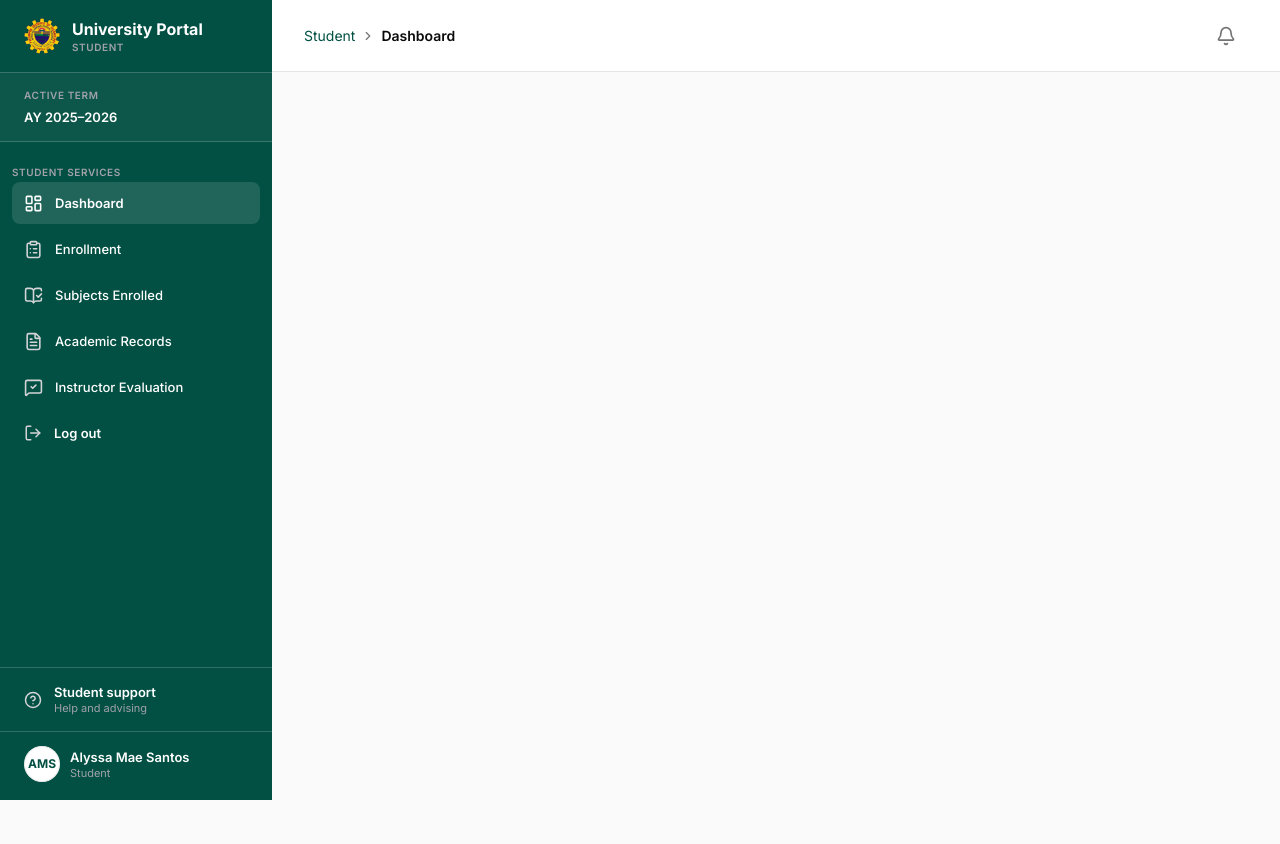
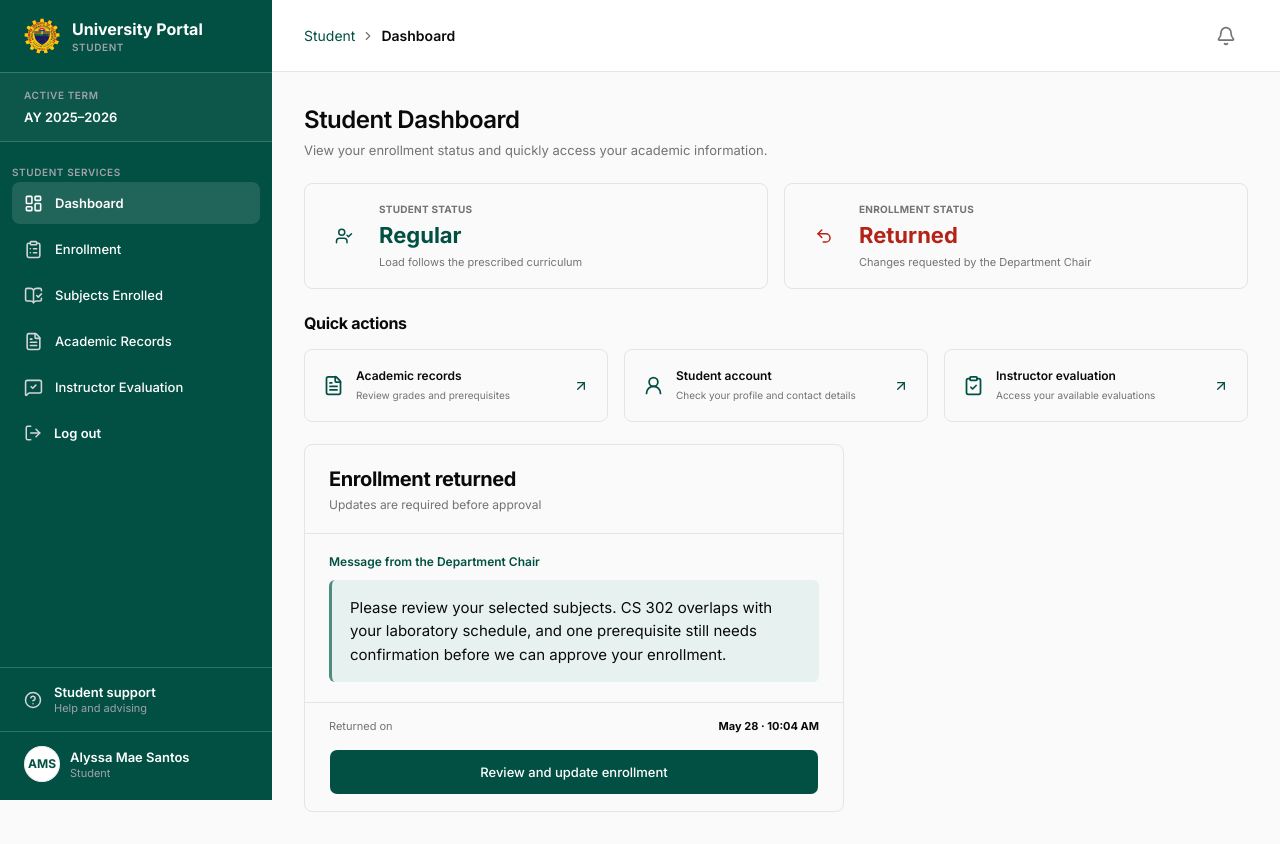
Before and after one commit to BNj10/pit, a Next.js app: page /student in a window 1280 px wide. Before the commit the page ends 800 px from the top, so only its background shows below. Built offline with nearby package versions, Linux system fonts and the light colour scheme.

Commit message:
feat(student): implement student dashboard ui

```diff
--- /dev/null
+++ b/app/(main)/student/components/enrollment-feedback-card.tsx
@@ -0,0 +1,62 @@
+import Link from "next/link";
+import { Button } from "@/components/ui/button";
+import { Card } from "@/components/ui/card";
+
+export interface EnrollmentFeedback {
+  message: string;
+  returnedAt: string;
+}
+
+export function EnrollmentFeedbackCard({
+  feedback,
+  enrollmentHref,
+}: {
+  feedback: EnrollmentFeedback | null;
+  enrollmentHref: string;
+}) {
+  const returnedAt = feedback ? new Date(feedback.returnedAt) : null;
+  const dateLabel = returnedAt
+    ? new Intl.DateTimeFormat("en-US", { month: "short", day: "numeric", timeZone: "Asia/Manila" }).format(returnedAt)
+    : "";
+  const timeLabel = returnedAt
+    ? new Intl.DateTimeFormat("en-US", { hour: "numeric", minute: "2-digit", timeZone: "Asia/Manila" }).format(returnedAt)
+    : "";
+
+  return (
+    <Card className="w-full max-w-[540px] gap-0 rounded-lg border border-border bg-background p-0 ring-0">
+      <div className="border-b border-border px-6 py-5">
+        <h3 className="text-xl font-bold">
+          {feedback ? "Enrollment returned" : "Enrollment feedback"}
+        </h3>
+        <p className="mt-1 text-xs text-muted-foreground">
+          {feedback ? "Updates are required before approval" : "Updates from your Department Chair"}
+        </p>
+      </div>
+      {feedback ? (
+        <>
+          <div className="space-y-2.5 px-6 py-5">
+            <p className="text-xs font-semibold text-primary">
+              Message from the Department Chair
+            </p>
+            <blockquote className="rounded-md border-l-[3px] border-l-[#4f8c80] bg-primary-soft px-[18px] py-4 text-[15px] leading-[1.55] text-foreground whitespace-pre-wrap break-words">
+              {feedback.message}
+            </blockquote>
+          </div>
+          <div className="space-y-3.5 border-t border-border px-6 py-4">
+            <div className="flex flex-wrap items-center justify-between gap-2 text-[11px]">
+              <span className="text-muted-foreground">Returned on</span>
+              <time dateTime={feedback.returnedAt} className="font-bold">{dateLabel} · {timeLabel}</time>
+            </div>
+            <Button asChild className="h-auto min-h-11 w-full px-4 py-[13px] text-[13px] whitespace-normal">
+              <Link href={enrollmentHref}>
+                Review and update enrollment
+              </Link>
+            </Button>
+          </div>
+        </>
+      ) : (
+        <p className="px-6 py-5 text-sm text-muted-foreground">No enrollment feedback from your Department Chair yet.</p>
+      )}
+    </Card>
+  );
+}
--- /dev/null
+++ b/app/(main)/student/components/student-dashboard.tsx
@@ -0,0 +1,75 @@
+import { ClipboardCheck, FileText, Undo2, UserCheck, UserRound } from "lucide-react";
+
+import { DashboardQuickActionCard } from "@/components/shared/dashboard/dashboard-quick-action-card";
+import { DashboardSummaryCard } from "@/components/shared/dashboard/dashboard-summary-card";
+import { portalRoleConfig } from "@/role-config";
+import { EnrollmentFeedbackCard, type EnrollmentFeedback } from "./enrollment-feedback-card";
+
+export interface StudentDashboardData {
+  studentStatus: string;
+  studentStatusDescription: string;
+  enrollmentStatus: string;
+  enrollmentStatusDescription: string;
+  feedback: EnrollmentFeedback | null;
+}
+
+const studentConfig = portalRoleConfig.student;
+const academicRecordsHref = studentConfig.navigation.find((item) => item.icon === "records")!.href;
+const evaluationHref = studentConfig.navigation.find((item) => item.icon === "evaluation")!.href;
+const enrollmentHref = studentConfig.navigation.find((item) => item.icon === "enrollment")!.href;
+
+export function StudentDashboard({ data }: { data: StudentDashboardData }) {
+  return (
+    <div className="space-y-[22px]">
+      <div className="space-y-[5px]">
+        <h2 className="text-2xl font-semibold">Student Dashboard</h2>
+        <p className="text-[13px] text-muted-foreground">
+          View your enrollment status and quickly access your academic information.
+        </p>
+      </div>
+      <section aria-label="Student and enrollment status" className="grid gap-4 sm:grid-cols-2">
+        <DashboardSummaryCard
+          label="Student status"
+          value={data.studentStatus}
+          description={data.studentStatusDescription}
+          icon={<UserCheck />}
+          variant="status"
+        />
+        <DashboardSummaryCard
+          label="Enrollment status"
+          value={data.enrollmentStatus}
+          description={data.enrollmentStatusDescription}
+          icon={data.feedback ? <Undo2 /> : <ClipboardCheck />}
+          variant="status"
+          tone={data.feedback ? "destructive" : "default"}
+        />
+      </section>
+      <nav aria-labelledby="student-quick-actions" className="space-y-3.5">
+        <h3 id="student-quick-actions" className="text-base font-bold">Quick actions</h3>
+        <div className="grid gap-4 md:grid-cols-3">
+          <DashboardQuickActionCard
+            title="Academic records"
+            description="Review grades and prerequisites"
+            href={academicRecordsHref}
+            icon={<FileText />}
+          />
+          <DashboardQuickActionCard
+            title="Student account"
+            description="Check your profile and contact details"
+            href={studentConfig.account.href}
+            icon={<UserRound />}
+          />
+          <DashboardQuickActionCard
+            title="Instructor evaluation"
+            description="Access your available evaluations"
+            href={evaluationHref}
+            icon={<ClipboardCheck />}
+          />
+        </div>
+      </nav>
+      <section aria-label="Department Chair enrollment feedback">
+        <EnrollmentFeedbackCard feedback={data.feedback} enrollmentHref={enrollmentHref} />
+      </section>
+    </div>
+  );
+}
--- a/app/(main)/student/page.tsx
+++ b/app/(main)/student/page.tsx
@@ -1,3 +1,23 @@
+import type { Metadata } from "next";
+
+import { StudentDashboard, type StudentDashboardData } from "./components/student-dashboard";
+
+export const metadata: Metadata = {
+  title: "Student Dashboard | University Portal",
+};
+
+// Preview data for the UI-only dashboard. Replace when backend data is connected.
+const previewDashboard: StudentDashboardData = {
+  studentStatus: "Regular",
+  studentStatusDescription: "Load follows the prescribed curriculum",
+  enrollmentStatus: "Returned",
+  enrollmentStatusDescription: "Changes requested by the Department Chair",
+  feedback: {
+    message: "Please review your selected subjects. CS 302 overlaps with your laboratory schedule, and one prerequisite still needs confirmation before we can approve your enrollment.",
+    returnedAt: "2026-05-28T10:04:00+08:00",
+  },
+};
+
 export default function StudentPage() {
-  return null;
+  return <StudentDashboard data={previewDashboard} />;
 }
--- /dev/null
+++ b/components/shared/dashboard/dashboard-quick-action-card.tsx
@@ -0,0 +1,42 @@
+import type { ReactNode } from "react";
+import Link from "next/link";
+import { ArrowUpRight } from "lucide-react";
+
+import { cn } from "@/lib/utils";
+
+export interface DashboardQuickActionCardProps {
+  title: string;
+  description: string;
+  href: string;
+  icon: ReactNode;
+  className?: string;
+}
+
+export function DashboardQuickActionCard({
+  title,
+  description,
+  href,
+  icon,
+  className,
+}: DashboardQuickActionCardProps) {
+  return (
+    <Link
+      href={href}
+      className={cn(
+        "group flex min-w-0 items-center gap-3 rounded-lg border border-border bg-background p-[18px] transition-colors hover:border-primary/40 hover:bg-primary-soft focus-visible:outline-2 focus-visible:outline-offset-2 focus-visible:outline-ring",
+        className,
+      )}
+    >
+      <span aria-hidden="true" className="shrink-0 text-primary [&_svg]:size-[21px]">
+        {icon}
+      </span>
+      <span className="min-w-0 flex-1">
+        <span className="block text-xs font-semibold text-foreground">{title}</span>
+        <span className="mt-[5px] block text-[10px] leading-snug text-muted-foreground">
+          {description}
+        </span>
+      </span>
+      <ArrowUpRight aria-hidden="true" className="size-4 shrink-0 text-primary" />
+    </Link>
+  );
+}
--- /dev/null
+++ b/components/shared/dashboard/dashboard-summary-card.tsx
@@ -0,0 +1,68 @@
+import type { ReactNode } from "react";
+
+import { Card } from "@/components/ui/card";
+import { cn } from "@/lib/utils";
+
+export interface DashboardSummaryCardProps {
+  label: string;
+  value: string | number;
+  description: string;
+  icon: ReactNode;
+  variant?: "metric" | "status";
+  tone?: "default" | "destructive";
+  className?: string;
+}
+
+export function DashboardSummaryCard({
+  label,
+  value,
+  description,
+  icon,
+  variant = "metric",
+  tone = "default",
+  className,
+}: DashboardSummaryCardProps) {
+  const isStatus = variant === "status";
+  const color = tone === "destructive" ? "text-destructive" : "text-primary";
+
+  return (
+    <Card
+      className={cn(
+        "min-w-0 flex-row items-center gap-3 rounded-lg border border-border bg-background p-[18px] ring-0",
+        isStatus ? "gap-3.5" : "min-h-[124px]",
+        className,
+      )}
+    >
+      <span
+        aria-hidden="true"
+        className={cn(
+          "flex shrink-0 items-center justify-center rounded-lg [&_svg]:size-[18px]",
+          isStatus ? "size-[42px]" : "size-9 bg-primary-soft",
+          color,
+        )}
+      >
+        {icon}
+      </span>
+      <dl className="min-w-0 flex-1">
+        <dt
+          className={cn(
+            "font-semibold",
+            isStatus
+              ? "text-[10px] font-bold tracking-wide text-muted-foreground uppercase"
+              : "text-xs text-foreground",
+          )}
+        >
+          {label}
+        </dt>
+        <dd className={isStatus ? "mt-1" : "mt-1.5"}>
+          <span className={cn("block font-bold leading-tight break-words", isStatus ? "text-[22px]" : "text-3xl", color)}>
+            {value}
+          </span>
+          <span className={cn("block text-[11px] leading-snug text-muted-foreground", isStatus ? "mt-1" : "mt-1.5")}>
+            {description}
+          </span>
+        </dd>
+      </dl>
+    </Card>
+  );
+}
```
